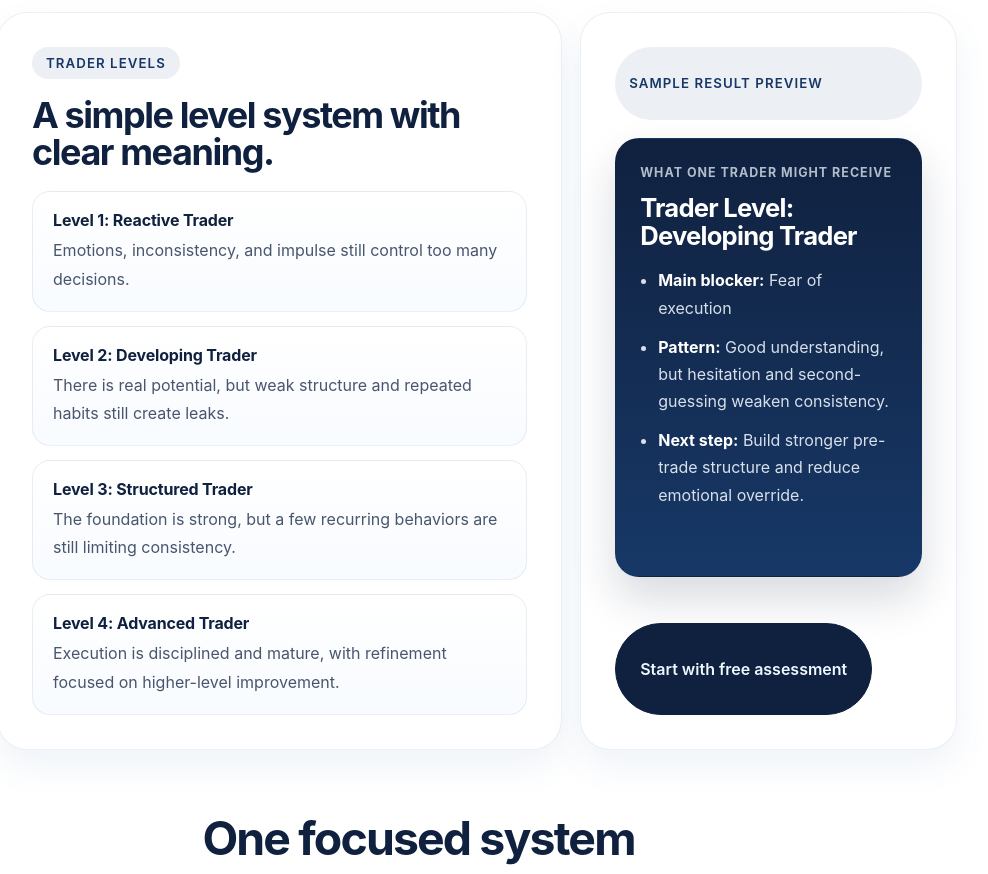
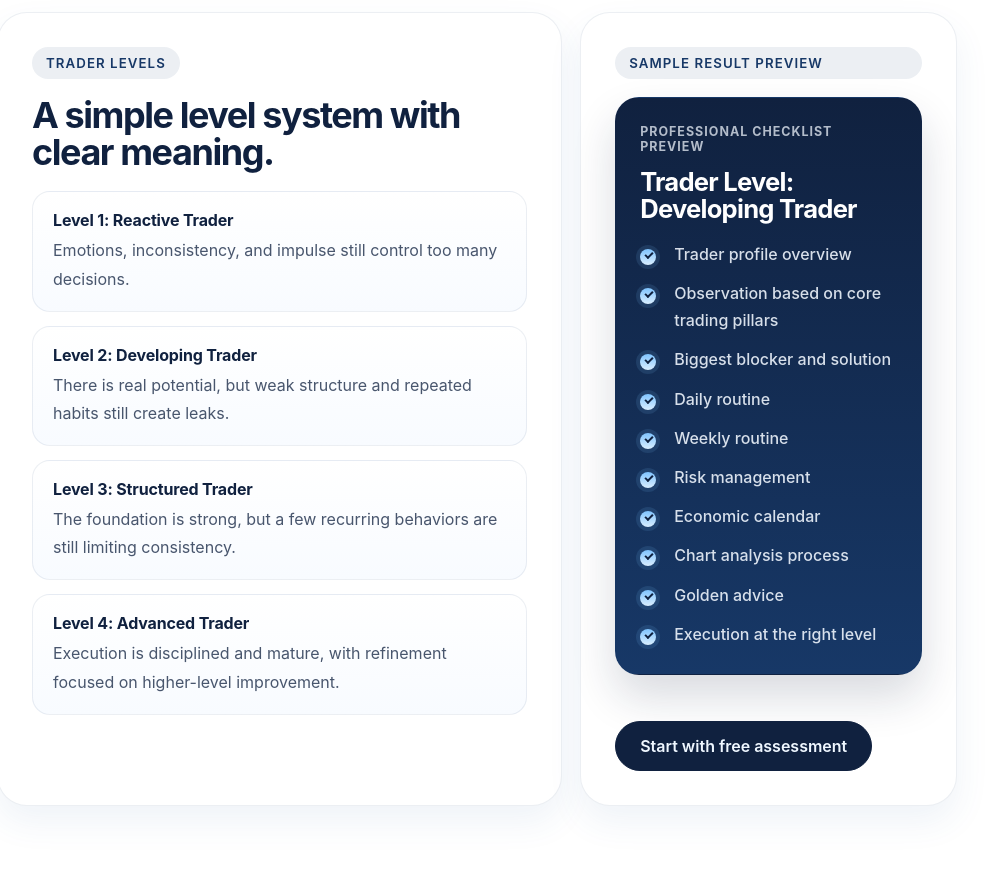
Before and after one commit to mohamadalbi123/albi-trust.com, a Next.js app: page / in a window 1280 px wide. Shown: the part 1420-2294 px from the top of the page, without its empty margins (163-1151 px from the left). Built offline with nearby package versions, Linux system fonts and the light colour scheme.

Commit message:
Refine homepage action plan preview checklist

```diff
--- a/app/globals.css
+++ b/app/globals.css
@@ -655,6 +655,41 @@ select {
 
 .sample-result-list strong {
   color: #ffffff;
+}
+
+.sample-result-checklist {
+  list-style: none;
+  padding-left: 0;
+}
+
+.sample-result-checklist li {
+  position: relative;
+  padding-left: 34px;
+  font-weight: 500;
+}
+
+.sample-result-checklist li::before {
+  content: "";
+  position: absolute;
+  left: 0;
+  top: 0.5em;
+  width: 16px;
+  height: 16px;
+  border-radius: 999px;
+  background: linear-gradient(180deg, #7fc4ff 0%, #d9eeff 100%);
+  box-shadow: 0 0 0 4px rgba(127, 196, 255, 0.12);
+}
+
+.sample-result-checklist li::after {
+  content: "";
+  position: absolute;
+  left: 5px;
+  top: calc(0.5em + 3px);
+  width: 6px;
+  height: 3px;
+  border-left: 2px solid #10213f;
+  border-bottom: 2px solid #10213f;
+  transform: rotate(-45deg);
 }
 
 .home-page .progress-bar {
--- a/app/page.js
+++ b/app/page.js
@@ -96,18 +96,19 @@ export default function HomePage() {
               <div className="split-card split-card-plain sample-result-card">
                 <div className="eyebrow">Sample result preview</div>
                 <div className="sample-result-shell">
-                  <div className="sample-result-meta">What one trader might receive</div>
+                  <div className="sample-result-meta">Professional checklist preview</div>
                   <h3>Trader Level: Developing Trader</h3>
-                  <ul className="sample-result-list">
-                    <li>
-                      <strong>Main blocker:</strong> Fear of execution
-                    </li>
-                    <li>
-                      <strong>Pattern:</strong> Good understanding, but hesitation and second-guessing weaken consistency.
-                    </li>
-                    <li>
-                      <strong>Next step:</strong> Build stronger pre-trade structure and reduce emotional override.
-                    </li>
+                  <ul className="sample-result-list sample-result-checklist">
+                    <li>Trader profile overview</li>
+                    <li>Observation based on core trading pillars</li>
+                    <li>Biggest blocker and solution</li>
+                    <li>Daily routine</li>
+                    <li>Weekly routine</li>
+                    <li>Risk management</li>
+                    <li>Economic calendar</li>
+                    <li>Chart analysis process</li>
+                    <li>Golden advice</li>
+                    <li>Execution at the right level</li>
                   </ul>
                 </div>
                 <div className="stack-actions">
```
